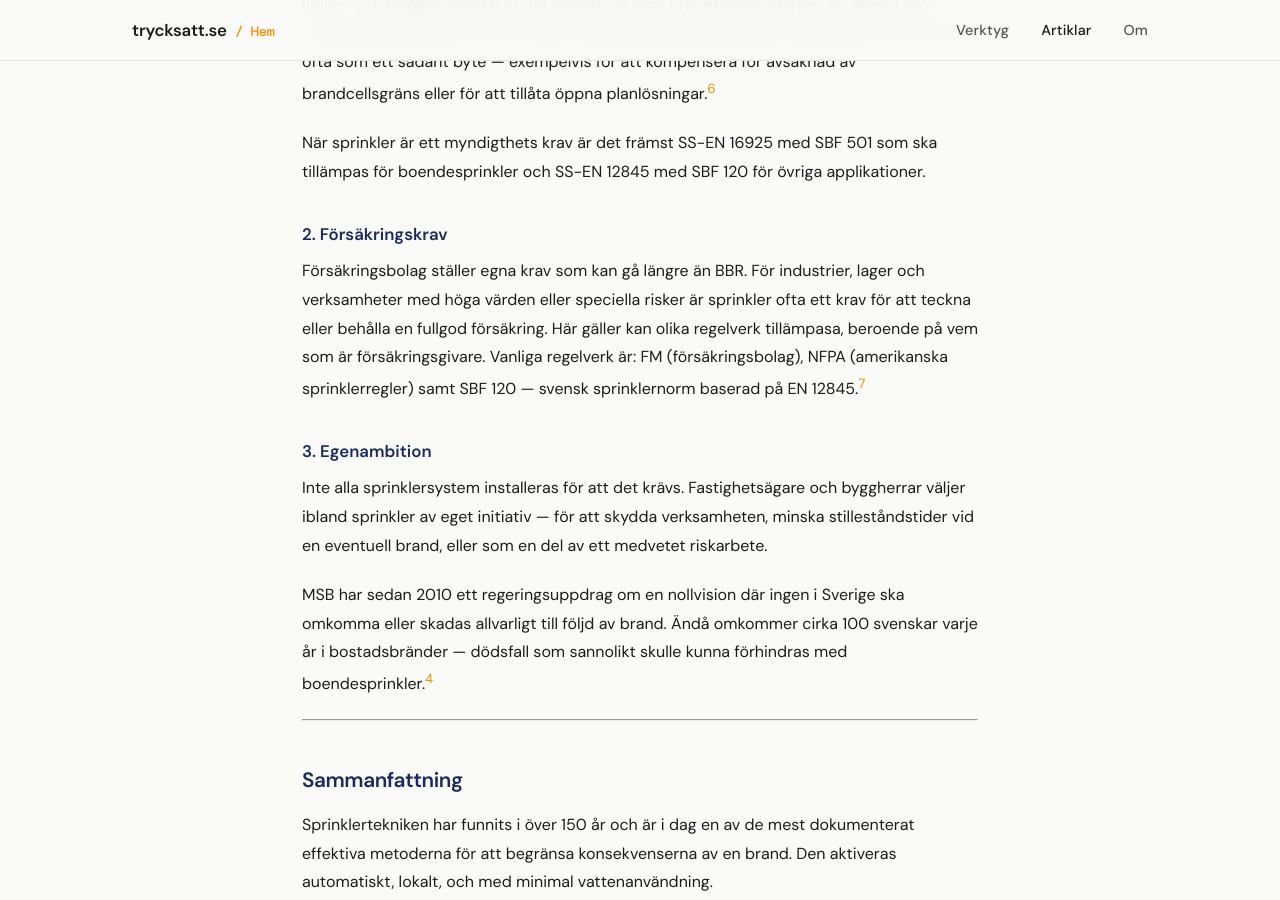
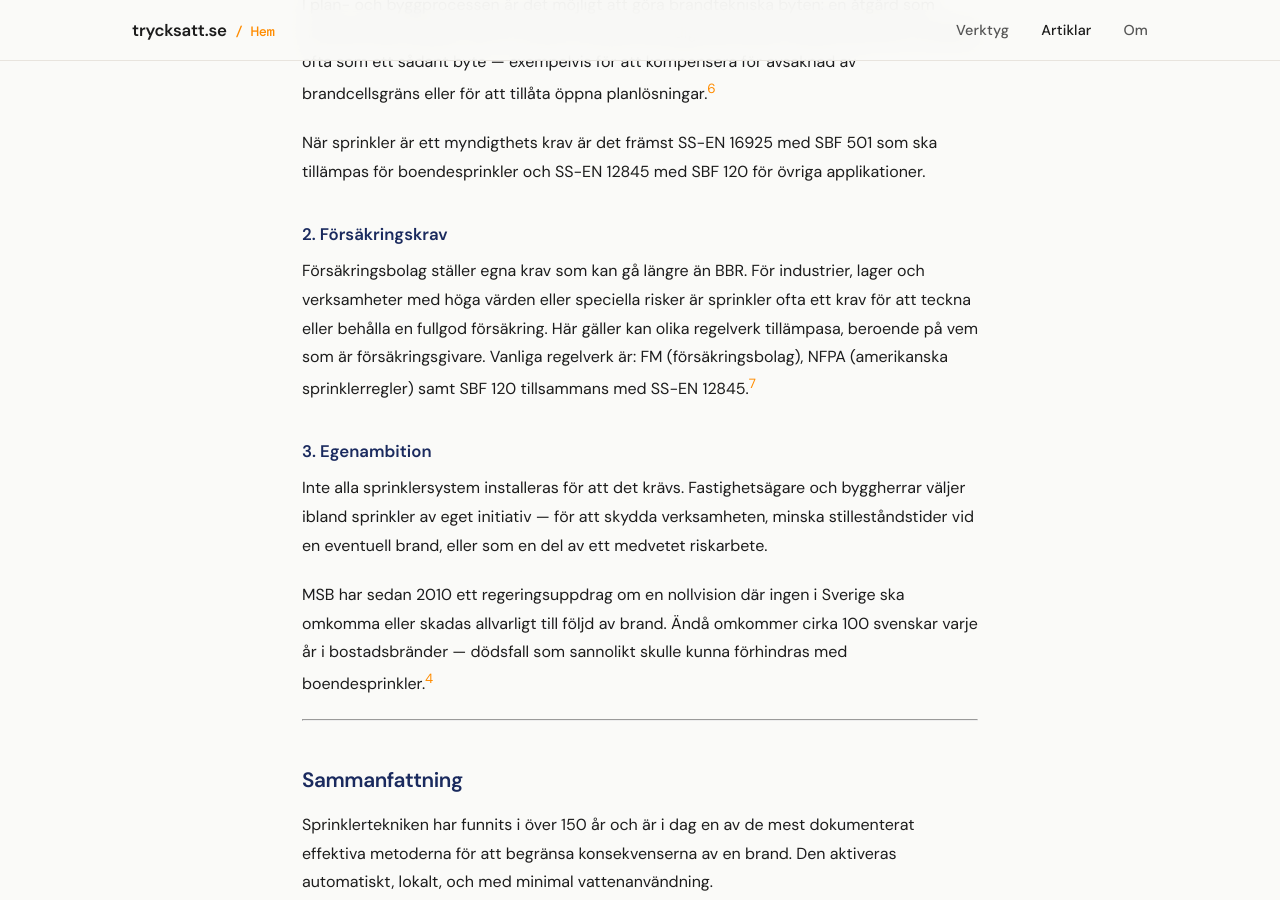
Before and after one commit to SurealSwede/trycksatt.se, a Jekyll site: the page built from _posts/2026-06-07-sprinkler-historik-och-syfte.md, in a window 1280 px wide and 900 px high, scrolled down 2163 px. Built offline with Jekyll 4.4.1, drawn with Linux system fonts in a browser that asks for light colours.

Commit message:
Update 2026-06-07-sprinkler-historik-och-syfte.md

```diff
--- a/_posts/2026-06-07-sprinkler-historik-och-syfte.md
+++ b/_posts/2026-06-07-sprinkler-historik-och-syfte.md
@@ -56,7 +56,7 @@ När sprinkler är ett myndigthets krav är det främst SS-EN 16925 med SBF 501
 
 ### 2. Försäkringskrav
 
-Försäkringsbolag ställer egna krav som kan gå längre än BBR. För industrier, lager och verksamheter med höga värden eller speciella risker är sprinkler ofta ett krav för att teckna eller behålla en fullgod försäkring. Här gäller kan olika regelverk tillämpasa, beroende på vem som är försäkringsgivare. Vanliga regelverk är: FM (försäkringsbolag), NFPA (amerikanska sprinklerregler) samt SBF 120 — svensk sprinklernorm baserad på EN 12845.[^7]
+Försäkringsbolag ställer egna krav som kan gå längre än BBR. För industrier, lager och verksamheter med höga värden eller speciella risker är sprinkler ofta ett krav för att teckna eller behålla en fullgod försäkring. Här gäller kan olika regelverk tillämpasa, beroende på vem som är försäkringsgivare. Vanliga regelverk är: FM (försäkringsbolag), NFPA (amerikanska sprinklerregler) samt SBF 120 tillsammans med SS-EN 12845.[^7]
 
 ### 3. Egenambition
 
```
